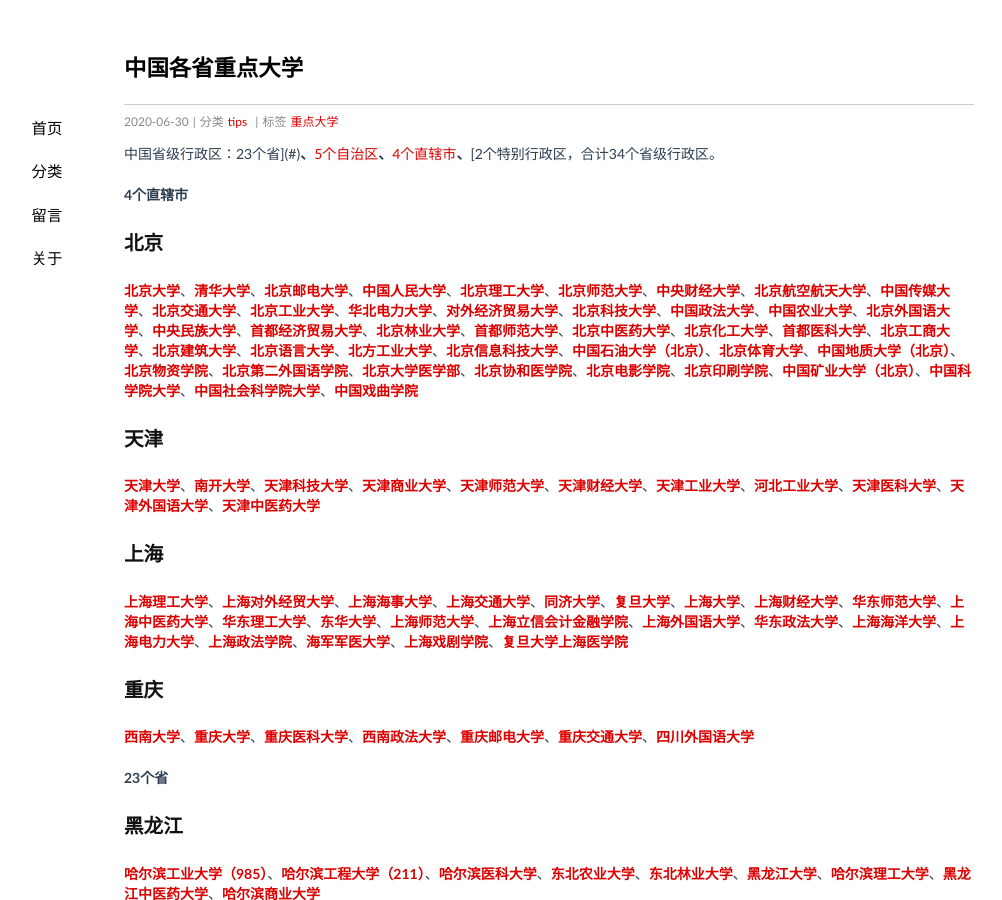
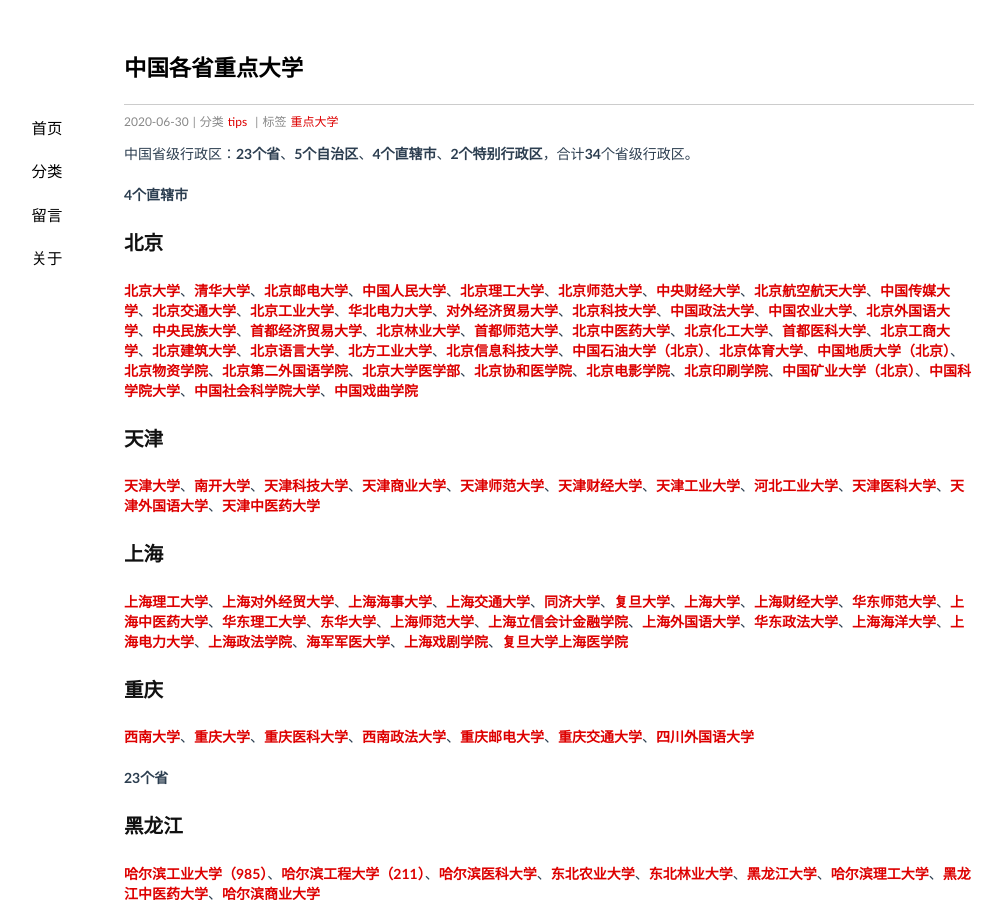
Before and after one commit to lifeliu/lifeliu.github.io, a Jekyll site: the page built from _posts/close/2020-06-30-china-university.md, in a window 1280 px wide and 900 px high. Shown: the whole window, without its empty margins (91-1093 px from the left). Built offline with Jekyll 4.4.1, drawn with Linux system fonts in a browser that asks for light colours.

Commit message:
auto update by shell

```diff
--- a/_posts/close/2020-06-30-china-university.md
+++ b/_posts/close/2020-06-30-china-university.md
@@ -7,7 +7,7 @@
 comment: true
 ---
 
-中国省级行政区：23个省](#)**、**[5个自治区](#)**、**[4个直辖市](#)**、**[2个特别行政区，合计34个省级行政区。
+中国省级行政区：**23个省**、**5个自治区**、**4个直辖市**、**2个特别行政区**，合计**34**个省级行政区。
 
 **4个直辖市**
 
```
